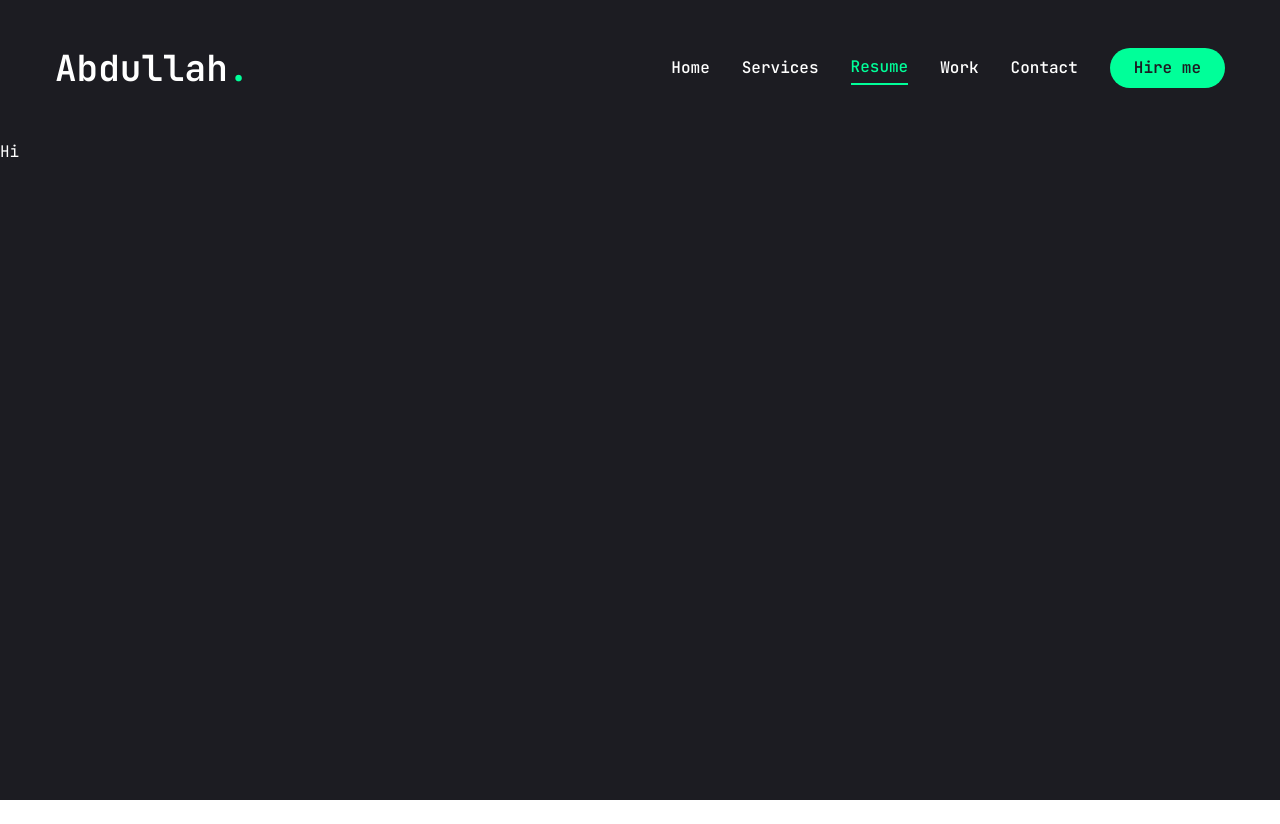
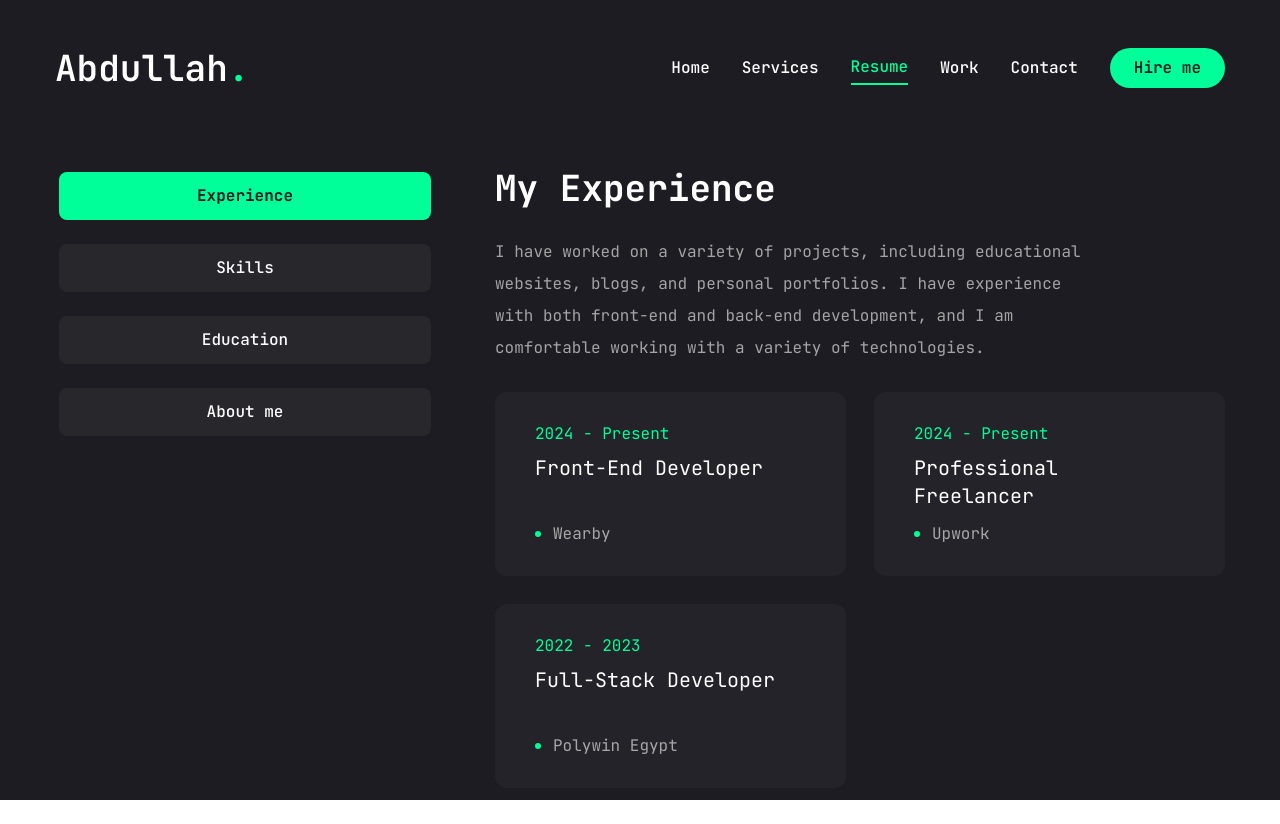
Before and after one commit to AbdullahAymanMSRE/portfolio2, a Next.js app: page /resume in a window 1280 px wide. Before the commit the page ends 800 px from the top, so only its background shows below. Built offline with nearby package versions, Linux system fonts and the light colour scheme.

Commit message:
finished most parts in resume page

```diff
--- a/app/resume/page.tsx
+++ b/app/resume/page.tsx
@@ -8,7 +8,22 @@ import {
   FaPhp,
   FaLaravel,
 } from "react-icons/fa";
-import { SiTailwindcss, SiNextdotjs, SiMysql } from "react-icons/si";
+import {
+  SiTailwindcss,
+  SiNextdotjs,
+  SiMysql,
+  SiTypescript,
+} from "react-icons/si";
+
+import { Tabs, TabsContent, TabsList, TabsTrigger } from "@/components/ui/tabs";
+import {
+  Tooltip,
+  TooltipContent,
+  TooltipProvider,
+  TooltipTrigger,
+} from "@/components/ui/tooltip";
+import { ScrollArea } from "@/components/ui/scroll-area";
+import { motion } from "framer-motion";
 
 const about = {
   title: "About Me",
@@ -46,7 +61,7 @@ const experience = {
   icon: "/assets/resume/badge.svg",
   title: "My Experience",
   description:
-    "I have worked on a variety of projects, including e-commerce websites, blogs, and personal portfolios. I have experience with both front-end and back-end development, and I am comfortable working with a variety of technologies.",
+    "I have worked on a variety of projects, including educational websites, blogs, and personal portfolios. I have experience with both front-end and back-end development, and I am comfortable working with a variety of technologies.",
   items: [
     {
       company: "Wearby",
@@ -101,6 +116,10 @@ const skills = {
       name: "react",
     },
     {
+      icon: <SiTypescript />,
+      name: "typescript",
+    },
+    {
       icon: <SiNextdotjs />,
       name: "next.js",
     },
@@ -124,5 +143,138 @@ const skills = {
 };
 
 export default function Resume() {
-  return <div>Hi</div>;
+  return (
+    <motion.div
+      initial={{ opacity: 0 }}
+      animate={{
+        opacity: 1,
+        transition: { delay: 1.6, duration: 0.4, ease: "easeIn" },
+      }}
+      className="flex min-h-[80vh] justify-center py-12 xl:py-8"
+    >
+      <div className="container mx-auto">
+        <Tabs
+          className="flex flex-col gap-[60px] xl:flex-row"
+          defaultValue="experience"
+        >
+          <TabsList className="mx-auto flex w-full max-w-[380px] flex-col gap-6 xl:mx-0">
+            <TabsTrigger value="experience">Experience</TabsTrigger>
+            <TabsTrigger value="skills">Skills</TabsTrigger>
+            <TabsTrigger value="education">Education</TabsTrigger>
+            <TabsTrigger value="about">About me</TabsTrigger>
+          </TabsList>
+
+          <div className="min-h-[70vh] w-full">
+            <TabsContent value="experience" className="w-full">
+              <div className="flex flex-col gap-7 max-xl:text-center">
+                <TitleAndDescription
+                  title={experience.title}
+                  description={experience.description}
+                />
+                <ScrollArea className="h-[400px]">
+                  <ul className="grid grid-cols-1 gap-7 lg:grid-cols-2">
+                    {experience.items.map((item) => (
+                      <li
+                        key={item.company}
+                        className="flex h-[184px] flex-col items-center justify-center gap-1 rounded-xl bg-[#232329] px-10 py-6 lg:items-start"
+                      >
+                        <span className="text-accent">{item.duration}</span>
+                        <h3 className="min-h-[60px] text-center text-xl lg:text-left">
+                          {item.position}
+                        </h3>
+                        <div className="flex items-center gap-3">
+                          {/* dot */}
+                          <span className="size-[6px] rounded-full bg-accent"></span>
+                          <p className="text-white/60">{item.company}</p>
+                        </div>
+                      </li>
+                    ))}
+                  </ul>
+                </ScrollArea>
+              </div>
+            </TabsContent>
+
+            <TabsContent value="education" className="w-full">
+              <div className="flex flex-col gap-7 max-xl:text-center">
+                <TitleAndDescription
+                  title={education.title}
+                  description={education.description}
+                />
+                <ScrollArea className="h-[400px]">
+                  <ul className="grid grid-cols-1 gap-7 lg:grid-cols-2">
+                    {education.items.map((item) => (
+                      <li
+                        key={item.institution}
+                        className="flex h-[184px] flex-col items-center justify-center gap-1 rounded-xl bg-[#232329] px-10 py-6 lg:items-start"
+                      >
+                        <span className="text-accent">{item.duration}</span>
+                        <h3 className="min-h-[60px] text-center text-xl lg:text-left">
+                          {item.degree}
+                        </h3>
+                        <div className="flex items-center gap-3">
+                          {/* dot */}
+                          <span className="size-[6px] rounded-full bg-accent"></span>
+                          <p className="text-white/60">{item.institution}</p>
+                        </div>
+                      </li>
+                    ))}
+                  </ul>
+                </ScrollArea>
+              </div>
+            </TabsContent>
+
+            <TabsContent value="skills" className="w-full">
+              <div className="flex flex-col gap-7">
+                <div className="flex flex-col gap-7 max-xl:text-center">
+                  <TitleAndDescription
+                    title={skills.title}
+                    description={skills.description}
+                  />
+                </div>
+                <ul className="grid grid-cols-2 gap-4 sm:grid-cols-3 md:grid-cols-4 xl:gap-7">
+                  {skills.skillList.map((skill) => (
+                    <li key={skill.name}>
+                      <TooltipProvider delayDuration={100}>
+                        <Tooltip>
+                          <TooltipTrigger className="group flex h-[150px] w-full items-center justify-center rounded-xl bg-[#232329]">
+                            <div className="text-6xl transition-all duration-300 group-hover:text-accent">
+                              {skill.icon}
+                            </div>
+                          </TooltipTrigger>
+                          <TooltipContent>
+                            <p className="capitalize">{skill.name}</p>
+                          </TooltipContent>
+                        </Tooltip>
+                      </TooltipProvider>
+                    </li>
+                  ))}
+                </ul>
+              </div>
+            </TabsContent>
+
+            <TabsContent value="about" className="w-full">
+              Coming soon!
+            </TabsContent>
+          </div>
+        </Tabs>
+      </div>
+    </motion.div>
+  );
 }
+
+function TitleAndDescription({
+  title,
+  description,
+}: {
+  title: string;
+  description: string;
+}) {
+  return (
+    <>
+      <h3 className="text-4xl font-bold">{title}</h3>
+      <p className="mx-auto max-w-[600px] text-white/60 xl:mx-0">
+        {description}
+      </p>
+    </>
+  );
+}
--- a/components/ui/scroll-area.tsx
+++ b/components/ui/scroll-area.tsx
@@ -1,9 +1,9 @@
-"use client"
+"use client";
 
-import * as React from "react"
-import * as ScrollAreaPrimitive from "@radix-ui/react-scroll-area"
+import * as React from "react";
+import * as ScrollAreaPrimitive from "@radix-ui/react-scroll-area";
 
-import { cn } from "@/lib/utils"
+import { cn } from "@/lib/utils";
 
 const ScrollArea = React.forwardRef<
   React.ElementRef<typeof ScrollAreaPrimitive.Root>,
@@ -20,8 +20,8 @@ const ScrollArea = React.forwardRef<
     <ScrollBar />
     <ScrollAreaPrimitive.Corner />
   </ScrollAreaPrimitive.Root>
-))
-ScrollArea.displayName = ScrollAreaPrimitive.Root.displayName
+));
+ScrollArea.displayName = ScrollAreaPrimitive.Root.displayName;
 
 const ScrollBar = React.forwardRef<
   React.ElementRef<typeof ScrollAreaPrimitive.ScrollAreaScrollbar>,
@@ -36,13 +36,13 @@ const ScrollBar = React.forwardRef<
         "h-full w-2.5 border-l border-l-transparent p-[1px]",
       orientation === "horizontal" &&
         "h-2.5 flex-col border-t border-t-transparent p-[1px]",
-      className
+      className,
     )}
     {...props}
   >
-    <ScrollAreaPrimitive.ScrollAreaThumb className="relative flex-1 rounded-full bg-slate-200 dark:bg-slate-800" />
+    <ScrollAreaPrimitive.ScrollAreaThumb className="relative flex-1 rounded-full bg-accent dark:bg-slate-800" />
   </ScrollAreaPrimitive.ScrollAreaScrollbar>
-))
-ScrollBar.displayName = ScrollAreaPrimitive.ScrollAreaScrollbar.displayName
+));
+ScrollBar.displayName = ScrollAreaPrimitive.ScrollAreaScrollbar.displayName;
 
-export { ScrollArea, ScrollBar }
+export { ScrollArea, ScrollBar };
--- a/components/ui/tabs.tsx
+++ b/components/ui/tabs.tsx
@@ -1,11 +1,11 @@
-"use client"
+"use client";
 
-import * as React from "react"
-import * as TabsPrimitive from "@radix-ui/react-tabs"
+import * as React from "react";
+import * as TabsPrimitive from "@radix-ui/react-tabs";
 
-import { cn } from "@/lib/utils"
+import { cn } from "@/lib/utils";
 
-const Tabs = TabsPrimitive.Root
+const Tabs = TabsPrimitive.Root;
 
 const TabsList = React.forwardRef<
   React.ElementRef<typeof TabsPrimitive.List>,
@@ -13,14 +13,11 @@ const TabsList = React.forwardRef<
 >(({ className, ...props }, ref) => (
   <TabsPrimitive.List
     ref={ref}
-    className={cn(
-      "inline-flex h-10 items-center justify-center rounded-md bg-slate-100 p-1 text-slate-500 dark:bg-slate-800 dark:text-slate-400",
-      className
-    )}
+    className={cn("inline-flex h-auto rounded-md p-1 text-primary", className)}
     {...props}
   />
-))
-TabsList.displayName = TabsPrimitive.List.displayName
+));
+TabsList.displayName = TabsPrimitive.List.displayName;
 
 const TabsTrigger = React.forwardRef<
   React.ElementRef<typeof TabsPrimitive.Trigger>,
@@ -29,13 +26,13 @@ const TabsTrigger = React.forwardRef<
   <TabsPrimitive.Trigger
     ref={ref}
     className={cn(
-      "inline-flex items-center justify-center whitespace-nowrap rounded-sm px-3 py-1.5 text-sm font-medium ring-offset-white transition-all focus-visible:outline-none focus-visible:ring-2 focus-visible:ring-slate-950 focus-visible:ring-offset-2 disabled:pointer-events-none disabled:opacity-50 data-[state=active]:bg-white data-[state=active]:text-slate-950 data-[state=active]:shadow-sm dark:ring-offset-slate-950 dark:focus-visible:ring-slate-300 dark:data-[state=active]:bg-slate-950 dark:data-[state=active]:text-slate-50",
-      className
+      "inline-flex w-full items-center justify-center whitespace-nowrap rounded-lg bg-[#27272c] p-3 text-base font-medium text-white ring-offset-white transition-all disabled:pointer-events-none disabled:opacity-50 data-[state=active]:bg-accent data-[state=active]:font-bold data-[state=active]:text-primary data-[state=active]:shadow-sm",
+      className,
     )}
     {...props}
   />
-))
-TabsTrigger.displayName = TabsPrimitive.Trigger.displayName
+));
+TabsTrigger.displayName = TabsPrimitive.Trigger.displayName;
 
 const TabsContent = React.forwardRef<
   React.ElementRef<typeof TabsPrimitive.Content>,
@@ -44,12 +41,12 @@ const TabsContent = React.forwardRef<
   <TabsPrimitive.Content
     ref={ref}
     className={cn(
-      "mt-2 ring-offset-white focus-visible:outline-none focus-visible:ring-2 focus-visible:ring-slate-950 focus-visible:ring-offset-2 dark:ring-offset-slate-950 dark:focus-visible:ring-slate-300",
-      className
+      "min-h-[480px] ring-offset-white focus-visible:outline-none focus-visible:ring-2 focus-visible:ring-slate-950 focus-visible:ring-offset-2 dark:ring-offset-slate-950 dark:focus-visible:ring-slate-300",
+      className,
     )}
     {...props}
   />
-))
-TabsContent.displayName = TabsPrimitive.Content.displayName
+));
+TabsContent.displayName = TabsPrimitive.Content.displayName;
 
-export { Tabs, TabsList, TabsTrigger, TabsContent }
+export { Tabs, TabsList, TabsTrigger, TabsContent };
```
